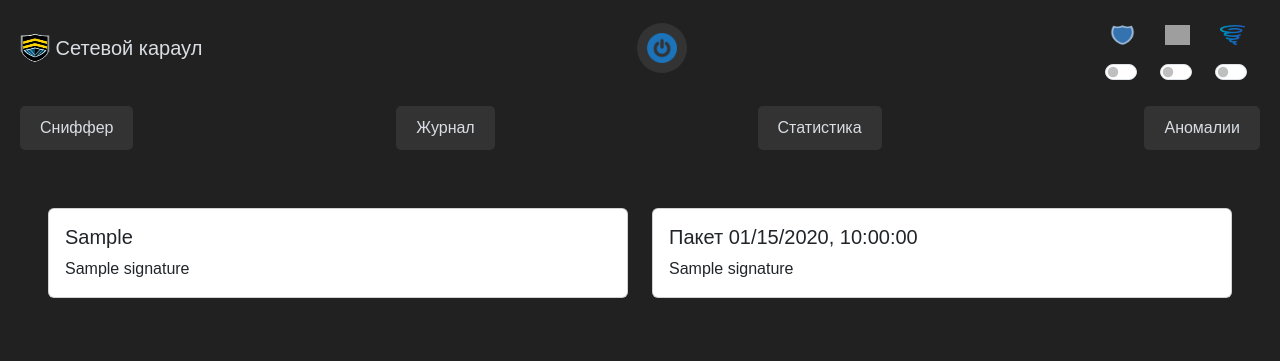
After one commit to blukky/Sniffer, a Django app: page /stat in a window 1280 px wide. The commit adds this page. Shown: the top 361 px of the page. Run offline with Django 4.2, Linux system fonts and the light colour scheme; tables that the repository leaves empty hold one stand-in row (values such as "Sample post"); some libraries are stand-ins or nearby versions; grey boxes are pictures that could not be loaded.

Commit message:
statistic

```diff
--- a/SnifferDjango/snf/urls.py
+++ b/SnifferDjango/snf/urls.py
@@ -6,6 +6,7 @@ urlpatterns = [
     path("", main, name="main"),
     path("journal", journal, name="journal"),
     path("anomal", anomal, name="anomal"),
+    path("stat", stat, name="stat"),
     path("create_portrait", create_portrait, name="create_portrait"),
     path("show_portrait", show_portrait, name="show_portrait"),
 ]
--- a/SnifferDjango/snf/views.py
+++ b/SnifferDjango/snf/views.py
@@ -69,3 +69,9 @@ def show_portrait(request):
                                   "bytes": last_network_info.packets_bytes,
                                   "size": last_network_info.packets_size,
                                   "interval": last_network_info.packets_interval}})
+
+
+def stat(request):
+    check = CheckedPackets.objects.all()
+    #TODO: сделать список по 2 элемента [[f,f], [f,f], ...]
+    return render(request, "stat.html", {"check": check})
--- a/SnifferDjango/templates/base.html
+++ b/SnifferDjango/templates/base.html
@@ -131,49 +131,51 @@
     <button class="power-button"></button>
     <div class="status-bar">
         <div>
-            <img src="{% static "images/sit.png" %}" width="25" height="80" style="margin: 15px 15px 15px 5px" alt="Иконка статуса сигнатур">
+            <img src="{% static 'images/sit.png' %}" width="25" height="80" style="margin: 15px 15px 15px 5px" alt="Иконка статуса сигнатур">
             <div class="form-check form-switch">
-                <input class="form-check-input" type="checkbox" id="flexSwitchCheckDefault">
-                <label class="form-check-label" for="flexSwitchCheckDefault"></label>
+                <input class="form-check-input" type="checkbox" id="flexSwitchCheckDefault1">
+                <label class="form-check-label" for="flexSwitchCheckDefault1"></label>
             </div>
         </div>
         <div>
-            <img src="{% static "images/lupa.png" %}" width="25" height="80" style="margin: 15px 15px 15px 5px" alt="Иконка статуса сниффера">
+            <img src="{% static 'images/lupa.png' %}" width="25" height="80" style="margin: 15px 15px 15px 5px" alt="Иконка статуса сниффера">
             <div class="form-check form-switch">
-                <input class="form-check-input" type="checkbox" id="flexSwitchCheckDefault">
-                <label class="form-check-label" for="flexSwitchCheckDefault"></label>
+                <input class="form-check-input" type="checkbox" id="flexSwitchCheckDefault2">
+                <label class="form-check-label" for="flexSwitchCheckDefault2"></label>
             </div>
         </div>
         <div>
-            <img src="{% static "images/smerh.png" %}" width="25" height="80" style="margin: 15px 15px 15px 5px" alt="Иконка статуса аномалии">
+            <img src="{% static 'images/smerh.png' %}" width="25" height="80" style="margin: 15px 15px 15px 5px" alt="Иконка статуса аномалии">
             <div class="form-check form-switch">
-                <input class="form-check-input" type="checkbox" id="flexSwitchCheckDefault">
-                <label class="form-check-label" for="flexSwitchCheckDefault"></label>
+                <input class="form-check-input" type="checkbox" id="flexSwitchCheckDefault3">
+                <label class="form-check-label" for="flexSwitchCheckDefault3"></label>
             </div>
         </div>
     </div>
 </header>
 <div id="buttons">
-    <a href="{% url "main" %}" class="button"><font color="#d9dee4">Сниффер</font></a>
-    <a href="{% url "journal" %}" class="button"><font color="#d9dee4">Журнал</font></a>
-    <a class="button"><font color="#d9dee4">Статистика</font></a>
-    <a href="{% url "anomal" %}" class="button"><font color="#d9dee4">Аномалии</font></a>
+    <a href="{% url 'main' %}" class="button"><font color="#d9dee4">Сниффер</font></a>
+    <a href="{% url 'journal' %}" class="button"><font color="#d9dee4">Журнал</font></a>
+    <a href="{% url 'stat' %}"  class="button"><font color="#d9dee4">Статистика</font></a>
+    <a href="{% url 'anomal' %}" class="button"><font color="#d9dee4">Аномалии</font></a>
 </div>
 {% block content %}
 {% endblock %}
 </body>
 
 
-<script src="{% static "js/jquery-3.6.4.min.js" %}" type="text/javascript"></script>
-<script src="{% static "js/popper.min.js" %}"
+<script src="{% static 'js/jquery-3.6.4.min.js' %}" type="text/javascript"></script>
+<script src="{% static 'js/popper.min.js' %}"
         integrity="sha384-zYPOMqeu1DAVkHiLqWBUTcbYfZ8osu1Nd6Z89ify25QV9guujx43ITvfi12/QExE" crossorigin="anonymous"
         type="text/javascript"></script>
-<script src="{% static "js/bootstrap.bundle.min.js" %}"
+<script src="{% static 'js/bootstrap.bundle.min.js' %}"
         integrity="sha384-ENjdO4Dr2bkBIFxQpeoTz1HIcje39Wm4jDKdf19U8gI4ddQ3GYNS7NTKfAdVQSZe" crossorigin="anonymous"
         type="text/javascript"></script>
-<script src="{% static "js/bootstrap.min.js" %}"
+<script src="{% static 'js/bootstrap.min.js' %}"
         integrity="sha384-Y4oOpwW3duJdCWv5ly8SCFYWqFDsfob/3GkgExXKV4idmbt98QcxXYs9UoXAB7BZ" crossorigin="anonymous"
         type="text/javascript"></script>
-<script src="{% static "js/datatables.min.js" %}" type="text/javascript"></script>
-{% block scripts %}{% endblock %}
+<script src="{% static 'js/datatables.min.js' %}" type="text/javascript"></script>
+{% block scripts %}
+
+{% endblock %}
 </html>
--- /dev/null
+++ b/SnifferDjango/templates/stat.html
@@ -0,0 +1,32 @@
+{% extends "base.html" %}
+{% load static %}
+{% block title %}Статистика{% endblock %}
+{% block style %}
+{% endblock %}
+{% block content %}
+<div class="p-5" >
+    {% for item in check %}
+    <div class="row mb-3">
+        <div class="col-sm-6">
+            <div class="card">
+                <div class="card-body">
+                    <h5 class="card-title">{{ item.packet.raw_packet }}</h5>
+                    <p class="card-text">{{ item.signature }}</p>
+                </div>
+            </div>
+        </div>
+        <div class="col-sm-6">
+             <div class="card">
+                <div class="card-body">
+                    <h5 class="card-title">{{ item.packet }}</h5>
+                    <p class="card-text">{{ item.signature }}</p>
+                </div>
+            </div>
+        </div>
+    </div>
+    {% endfor %}
+</div>
+{% endblock %}
+
+{% block scripts %}
+{% endblock %}
```
Also changed, not shown: SnifferDjango/templates/sniffer.html (+4 -4 lines), SnifferDjango/templates/static/js/sniff.js (+37 -6 lines).
